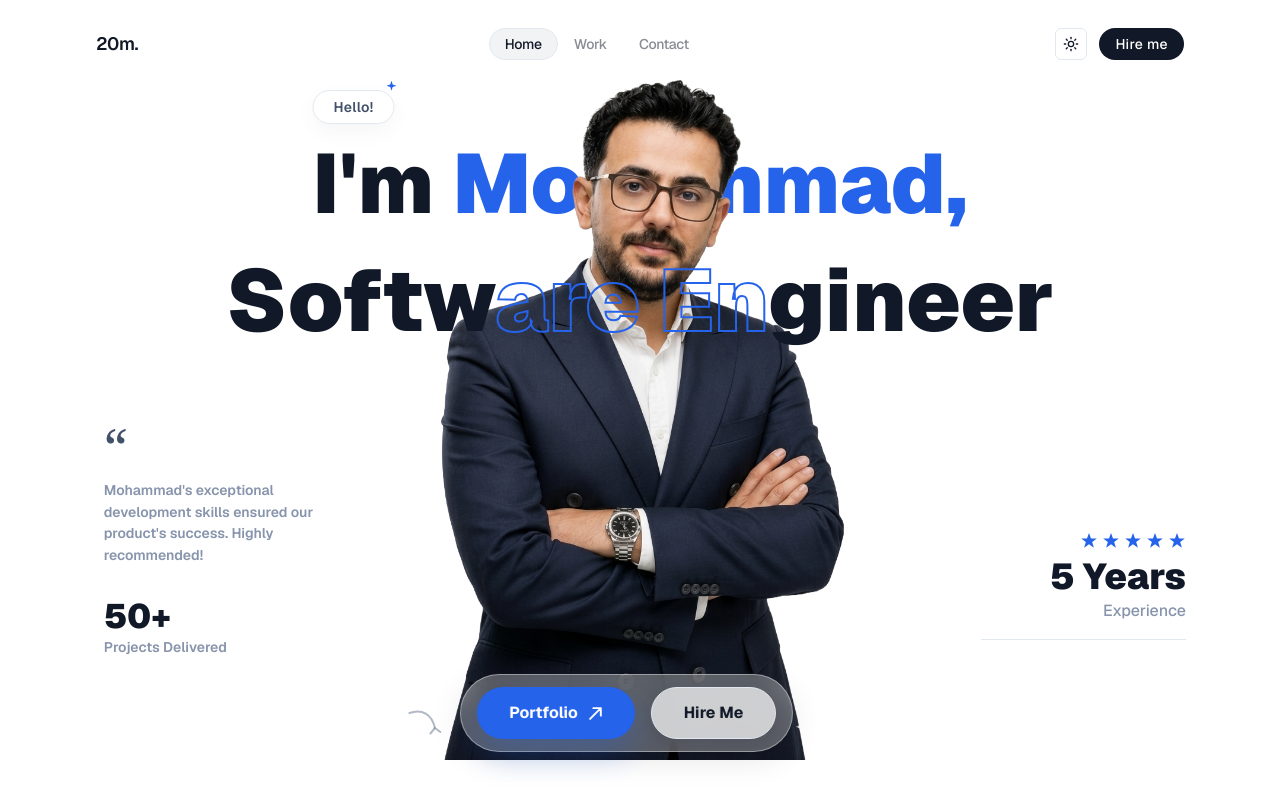
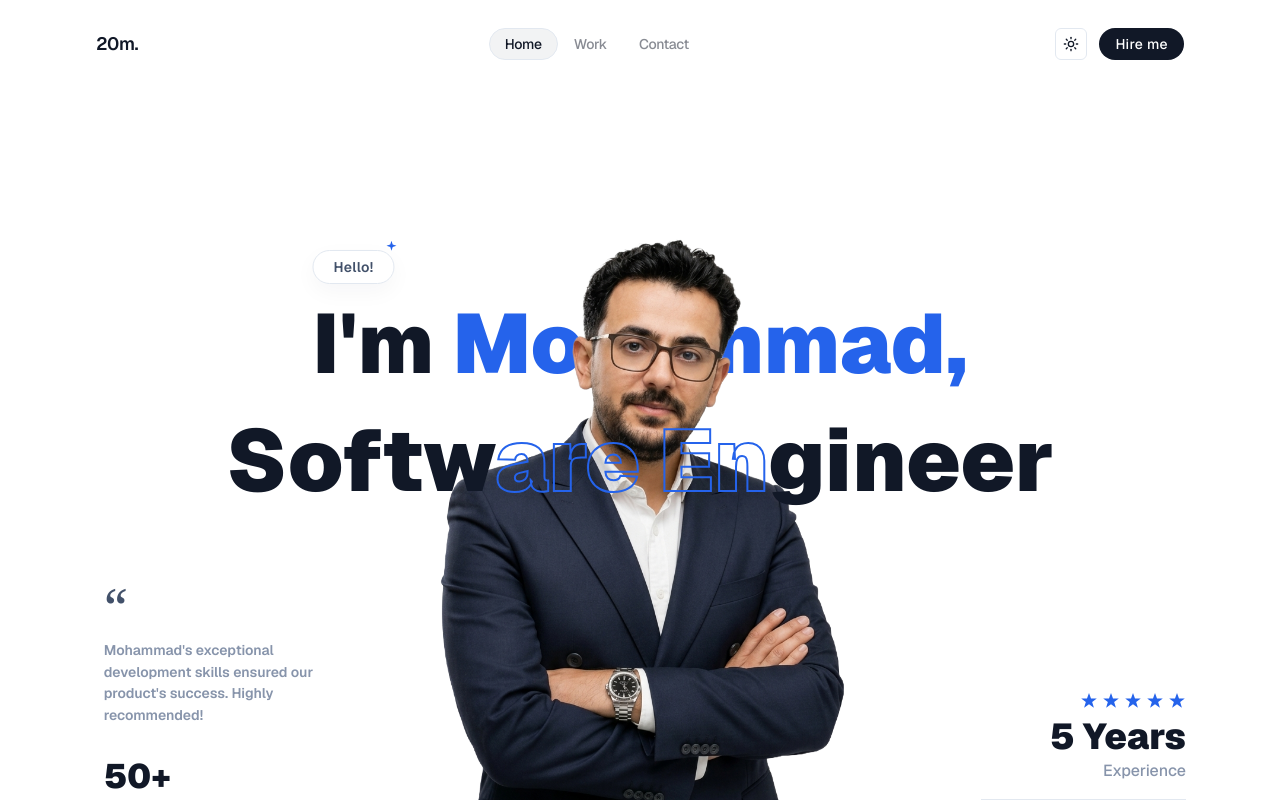
Before and after one commit to sorenammd/portfolio, a Next.js app: page / in a window 1280 px wide. Shown: the top 800 px of the page. Built offline with nearby package versions, Linux system fonts and the light colour scheme.

Commit message:
Update Hero component layout for improved spacing and responsiveness

```diff
--- a/components/hero/index.tsx
+++ b/components/hero/index.tsx
@@ -27,8 +27,8 @@ function StarIcon({ className = "h-4.5 w-4.5 text-accent" }: { className?: strin
 
 export default function Hero() {
     return (
-        <section className="relative min-h-screen w-full overflow-hidden bg-background px-5 text-foreground md:px-8">
-            <div className="relative mx-auto flex min-h-screen w-full max-w-7xl flex-col items-center pt-10 md:block md:h-screen md:min-h-185 md:pt-0">
+        <section className="relative min-h-screen w-full overflow-hidden bg-background px-5 text-foreground md:px-8 md:pt-40">
+            <div className="relative mx-auto flex min-h-screen w-full max-w-7xl flex-col items-center pt-10 md:block md:h-screen md:min-h-185 ">
                 <div className="relative z-30 w-fit md:absolute md:left-1/2 md:top-22.5 md:z-auto md:-translate-x-1/2">
                     <motion.div
                         {...fadeUp(0)}
```
